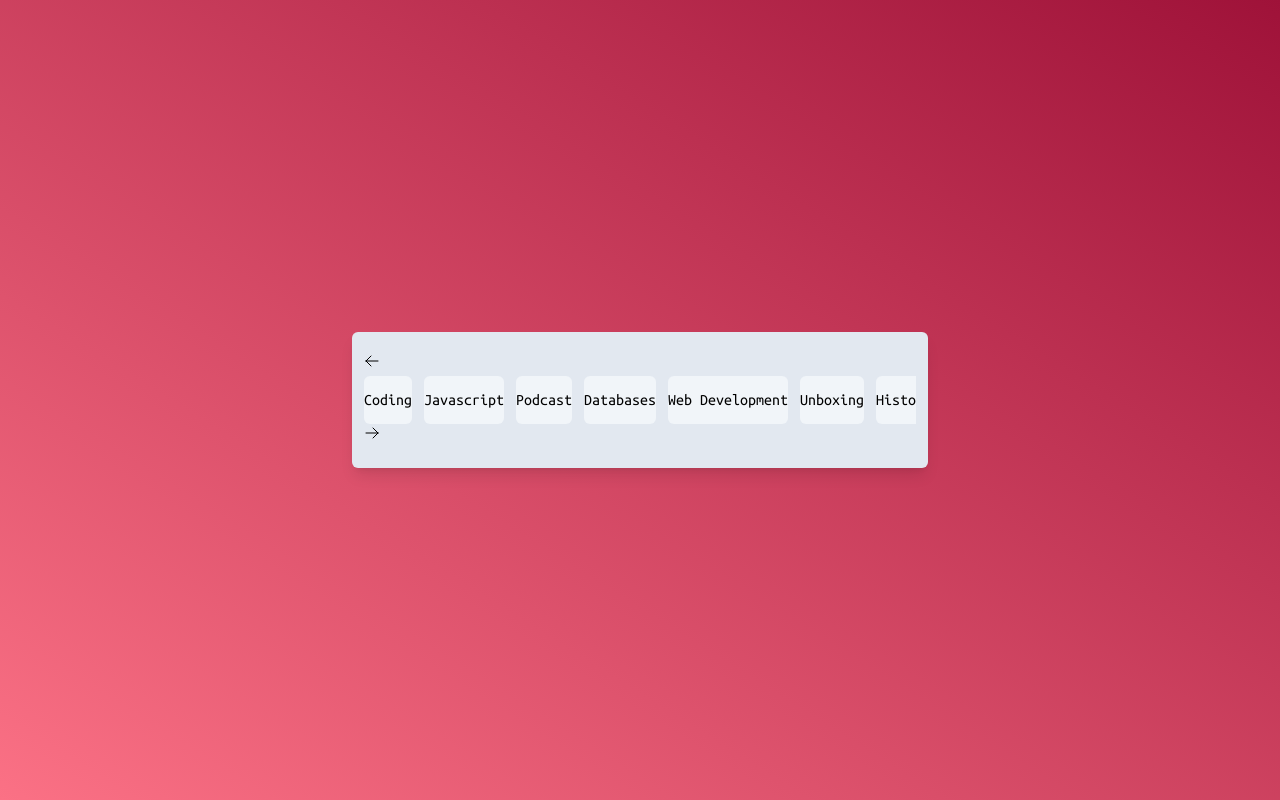
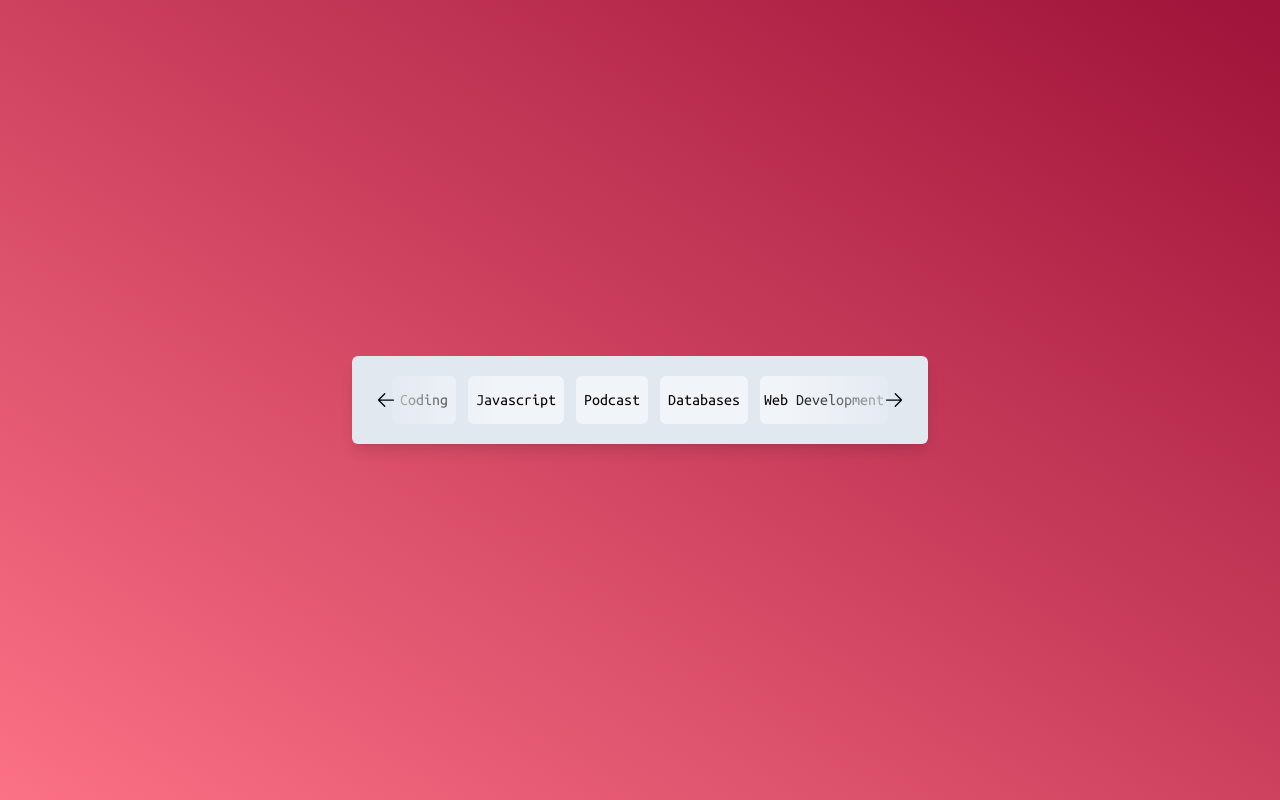
Before and after one commit to min33sky/draggable_tabs, a React (Vite) app: page / in a window 1280 px wide. Built offline with nearby package versions, Linux system fonts and the light colour scheme.

Commit message:
feat: move - scroll and button

```diff
--- a/src/components/DraggableTabs.tsx
+++ b/src/components/DraggableTabs.tsx
@@ -1,4 +1,4 @@
-import React, { useState } from 'react';
+import React, { useRef, useState } from 'react';
 import { ArrowLeftIcon, ArrowRightIcon } from '@heroicons/react/24/outline';
 
 interface Props {
@@ -7,41 +7,85 @@ interface Props {
 
 export default function DraggableTabs({ tabItems }: Props) {
   const [isDragging, setIsDragging] = useState(false);
+  const scrollRef = useRef<HTMLUListElement>(null);
 
   const handleDragStart = (e: React.MouseEvent<HTMLUListElement>) => {
     setIsDragging(true);
+  };
+
+  const handleDragging = (e: React.MouseEvent<HTMLUListElement>) => {
+    if (isDragging) {
+      const ul = e.currentTarget;
+      const li = e.target as HTMLLIElement;
+      const x = e.clientX;
+      console.log('move', e.movementX, e.pageX, e.clientX);
+      scrollRef.current?.scrollTo({
+        left: scrollRef.current.scrollLeft + e.movementX,
+      });
+    }
   };
 
   const handleDragEnd = (e: React.MouseEvent<HTMLUListElement>) => {
     setIsDragging(false);
   };
 
+  const handleClick = (e: React.MouseEvent) => {
+    const target = e.currentTarget;
+    if (target.id === 'leftBtn') {
+      scrollRef.current?.scrollTo({
+        left: scrollRef.current.scrollLeft - 350,
+        behavior: 'smooth',
+      });
+    } else if (target.id === 'rightBtn') {
+      scrollRef.current?.scrollTo({
+        left: scrollRef.current.scrollLeft + 350,
+        behavior: 'smooth',
+      });
+    }
+  };
+
   return (
-    <div className="relative w-10/12 max-w-xl rounded-md bg-slate-200 px-3 py-5 shadow-lg">
-      <button>
-        <ArrowLeftIcon className="h-4 w-4" />
-      </button>
+    <div className="relative w-10/12 max-w-xl rounded-md bg-slate-200 px-10 py-5 shadow-lg">
+      <div className="pointer-events-none absolute top-0  left-4 flex h-full w-32 items-center bg-gradient-to-r from-slate-200">
+        <button
+          id="leftBtn"
+          onClick={handleClick}
+          className="rounded-full p-2 transition hover:bg-slate-300/50"
+        >
+          <ArrowLeftIcon className="pointer-events-auto h-5 w-5" />
+        </button>
+      </div>
 
       <ul
         aria-label="tabs-box"
-        className="flex gap-3 overflow-x-hidden scroll-smooth whitespace-nowrap"
+        ref={scrollRef}
+        className={`flex items-center gap-3 overflow-x-hidden whitespace-nowrap  ${
+          isDragging ? 'cursor-grabbing ' : 'cursor-grab '
+        }`}
         onMouseDown={handleDragStart}
+        onMouseMove={handleDragging}
         onMouseUp={handleDragEnd}
         onMouseLeave={handleDragEnd}
       >
         {tabItems.map((tabItem, index) => (
           <li
             key={index}
-            className="flex h-12 w-32 select-none items-center justify-center rounded-md bg-slate-100"
+            className="pointer-events-none flex h-12 w-32 select-none items-center justify-center rounded-md bg-slate-100 px-2"
           >
             {tabItem}
           </li>
         ))}
       </ul>
 
-      <button>
-        <ArrowRightIcon className="h-4 w-4" />
-      </button>
+      <div className="pointer-events-none absolute top-0 right-4 flex h-full w-32 items-center justify-end bg-gradient-to-l from-slate-200">
+        <button
+          id="rightBtn"
+          onClick={handleClick}
+          className="rounded-full p-2 transition hover:bg-slate-300/50"
+        >
+          <ArrowRightIcon className="pointer-events-auto h-5 w-5" />
+        </button>
+      </div>
     </div>
   );
 }
```
